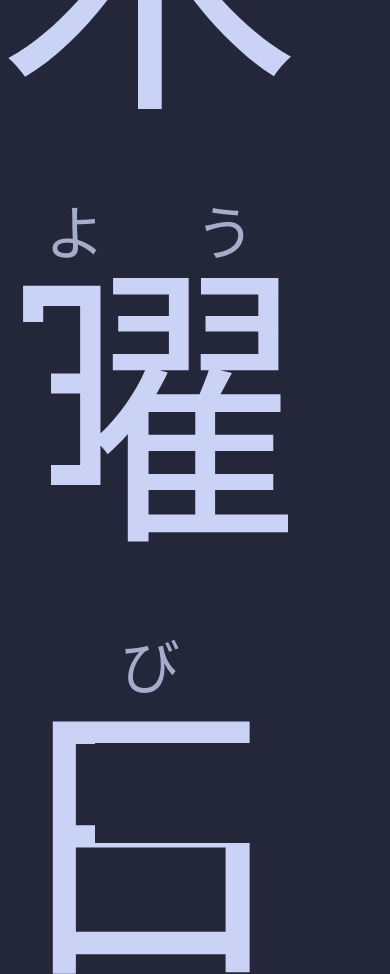
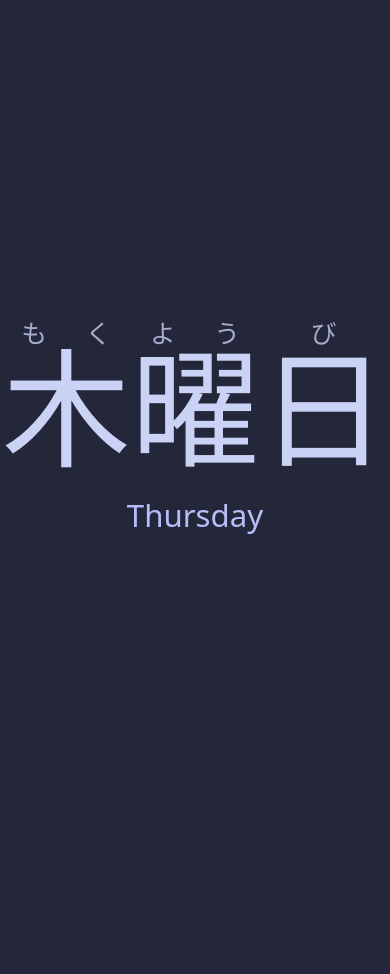
Before and after one commit to lgsusrd/nihongo, a plain HTML site: page week/index.html in a window 390 px wide. Shown: the top 974 px of the page. After the commit the page ends 844 px from the top, so only its background shows below. Drawn offline with Linux system fonts and the light colour scheme.

Commit message:
Fix font responsiveness on mobile devices

```diff
--- a/week/style.css
+++ b/week/style.css
@@ -8,7 +8,7 @@ body {
 }
 
 ruby {
-    font-size: 300px;
+    font-size: 20vw;
     color: var(--text);
     position: relative;
     text-align: center;
@@ -17,13 +17,13 @@ ruby {
 rt {
     font-size: 0.2em;
     color: var(--subtext0);
-    margin-bottom: -50px;
+    margin-bottom: -30px;
     user-select: none;
 }
 
 .english-text {
     text-align: center;
-    font-size: 50px;
+    font-size: 4vw;
     font-family: system-ui, -apple-system, BlinkMacSystemFont, "Segoe UI",
         Roboto, Oxygen, Ubuntu, Cantarell, "Open Sans", "Helvetica Neue",
         sans-serif;
@@ -31,7 +31,6 @@ rt {
 }
 
 .previous-option, .next-option, .play-audio {
-    background-color: var(--base);
     height: 200px;
     width: 50px;
     cursor: pointer;
@@ -50,6 +49,16 @@ rt {
     height: 100px;
     width: 200px;
     bottom: 1px;
+}
+
+@media only screen and (max-width: 700px) {
+    ruby {
+        font-size: 33vw;
+    }
+
+    .english-text{
+        font-size: 8vw;
+    }
 }
 
 :root {
```
